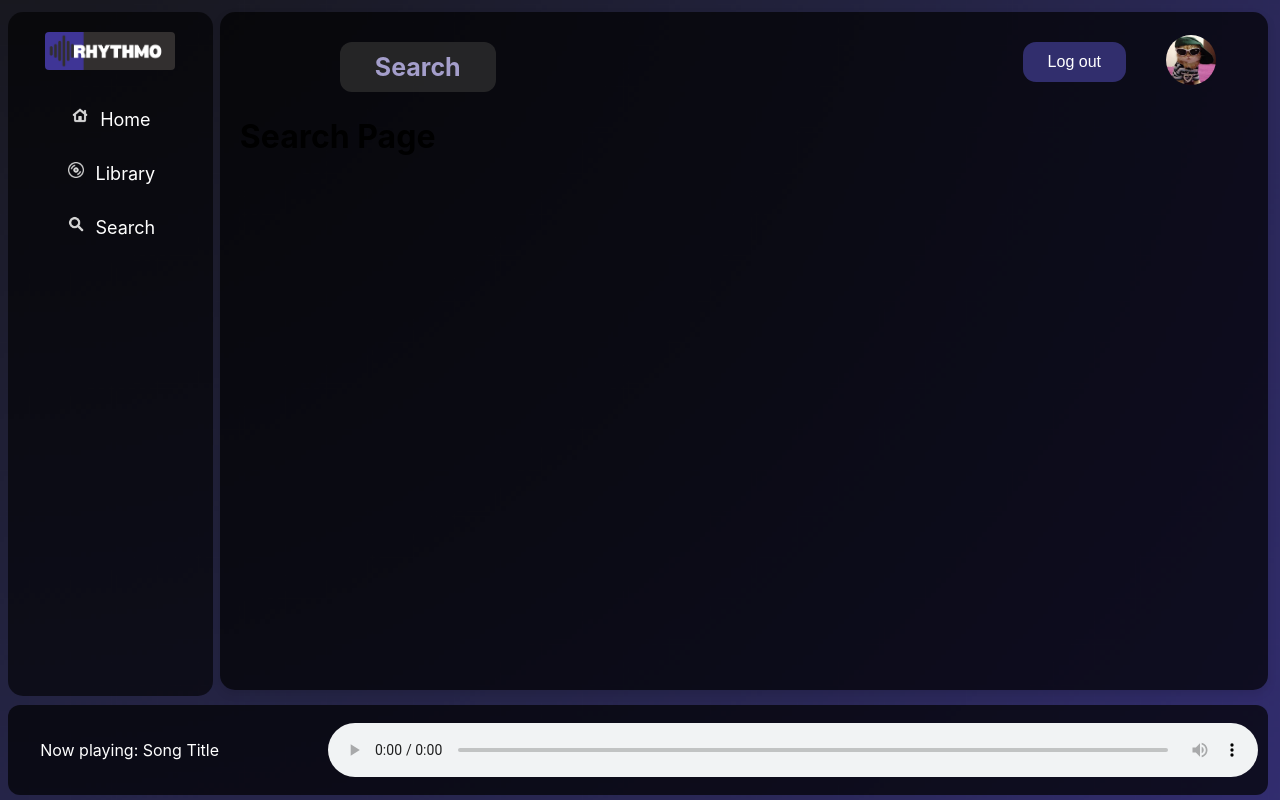
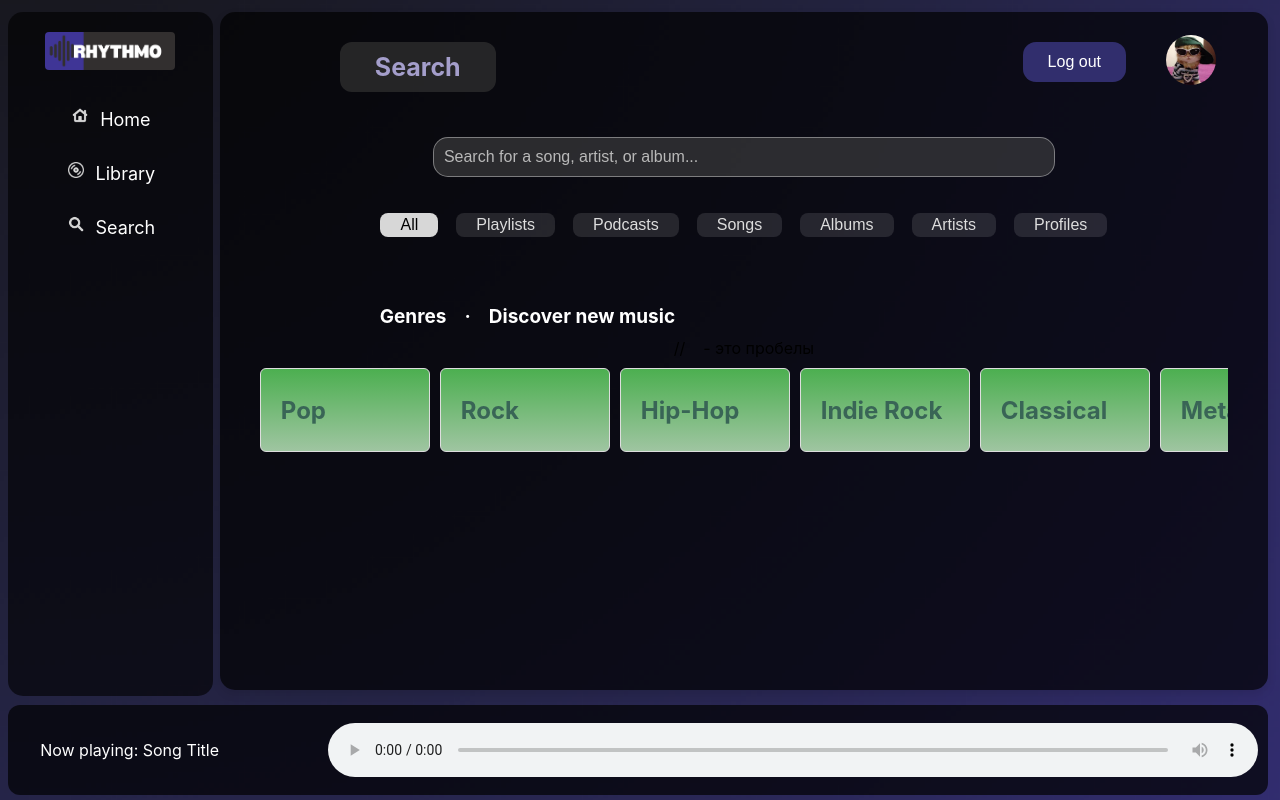
Before and after one commit to anastainty/Rhythmo-FrontEnd, a React (Create React App) app: page /search in a window 1280 px wide. Built offline with nearby package versions, Linux system fonts and the light colour scheme.

Commit message:
genres just green

```diff
--- /dev/null
+++ b/src/pages/Search.css
@@ -0,0 +1,110 @@
+.search-page {
+    display: flex;
+    flex-direction: column;
+    align-items: center;
+    padding: 20px;
+    overflow: hidden;
+}
+
+.search-input {
+  width: 100%;
+  max-width: 600px;
+  padding: 10px;
+  margin-bottom: 33px;
+  font-size: 16px;
+  border: 1px solid rgba(255, 255, 255, 0.383);
+  border-radius: 15px;
+  background-color: rgba(74, 74, 74, 0.538);
+  color: #ffffff;
+}
+
+.search-input::placeholder {
+    color: #b9b9b9;
+    opacity: 1;
+}
+
+.search-options {
+  display: flex;
+  justify-content: center;
+  flex-wrap: wrap; /* Позволяет элементам переходить на следующую строку */
+  margin-bottom: 40px;
+}
+
+.search-option {
+  padding: 3px 20px;
+  margin: 3px 9px;
+  border: none;
+  background-color: rgba(255, 255, 255, 0.113);
+  color: #ddd;
+  cursor: pointer;
+  font-size: 16px;
+  border-radius: 8px;
+  transition: background-color 0.2s;
+}
+
+.search-option:hover {
+  background-color: #e0e0e091;
+}
+
+.search-option.active {
+  background-color: rgb(215, 215, 215);
+  color: #000000;
+}
+
+.genres-heading {
+    font-size: 19px;
+    margin-bottom: 10px;
+    margin-left: 120px;
+    align-self: flex-start;
+    text-align: left;
+    width: 100%;
+    color: white;
+}
+
+.genres-container {
+  display: flex;
+  overflow-x: auto;
+  white-space: nowrap;
+  padding: 10px 0;
+  gap: 10px;
+  max-width: 100%;
+  height: 84px;
+}
+
+.genre-box {
+  min-width: 170px;
+  height: 100%;
+  display: flex;
+  align-items: center;
+  justify-content: left;
+  padding-left: 20px;
+  color:rgb(57, 101, 86);
+  background:linear-gradient(to bottom, #4caf50, rgb(159, 197, 161));;
+  border: 1px solid #ddd;
+  border-radius: 6px;
+  font-size: 24px;
+  cursor: pointer;
+  transition: transform 0.1s, background-color 0.2s;
+  box-sizing: border-box;
+  font-weight: bold;
+}
+
+.genre-box:hover {
+  transform: scale(1.02);
+  background-color: rgb(47, 46, 134);
+  color: white;
+}
+
+@media (max-width: 768px) {
+  .genres-heading {
+      font-size: 16px; /* Уменьшенный размер шрифта */
+      margin-left: 20px; /* Уменьшение отступа */
+  }
+}
+
+@media (max-width: 400px) {
+  .genres-heading {
+      font-size: 13px; /* Еще более уменьшенный размер шрифта */
+      margin-left: 10px; /* Еще меньше отступ */
+  }
+}
--- a/src/pages/Search.js
+++ b/src/pages/Search.js
@@ -1,9 +1,60 @@
-import React from 'react';
+import React, { useState } from 'react';
+import './Search.css';
 
 const Search = () => {
+
+  const [searchQuery, setSearchQuery] = useState('');
+  const [searchType, setSearchType] = useState('All');
+
+
+  const searchOptions = ['All', 'Playlists', 'Podcasts', 'Songs', 'Albums', 'Artists', 'Profiles'];
+
+
+  const genres = ['Pop', 'Rock', 'Hip-Hop', 'Indie Rock', 'Classical', 'Metal'];
+
+  // Обработчик изменений поискового ввода
+  const handleSearchChange = (e) => {
+    setSearchQuery(e.target.value);
+  };
+
+  // Обработчик выбора опции поиска
+  const handleSearchTypeChange = (type) => {
+    setSearchType(type);
+  };
+
   return (
-    <div>
-      <h1>Search Page</h1>
+    <div className="search-page">
+      {/* Поисковая строка */}
+      <input
+        type="text"
+        placeholder="Search for a song, artist, or album..."
+        value={searchQuery}
+        onChange={handleSearchChange}
+        className="search-input"
+      />
+
+      {/* Опции поиска */}
+      <div className="search-options">
+        {searchOptions.map((option) => (
+          <button
+            key={option}
+            className={`search-option ${searchType === option ? 'active' : ''}`}
+            onClick={() => handleSearchTypeChange(option)}
+          >
+            {option}
+          </button>
+        ))}
+      </div>
+
+      {/* Жанры */}
+      <h4 className="genres-heading">Genres&nbsp;&nbsp;&nbsp;&nbsp;·&nbsp;&nbsp;&nbsp;&nbsp;Discover new music</h4>      // &nbsp;&nbsp; - это пробелы
+      <div className="genres-container">
+        {genres.map((genre) => (
+          <div key={genre} className="genre-box">
+            {genre}
+          </div>
+        ))}
+      </div>
     </div>
   );
 };
```
Also changed, not shown: src/pages/Profile.css (line endings or trailing spaces).
